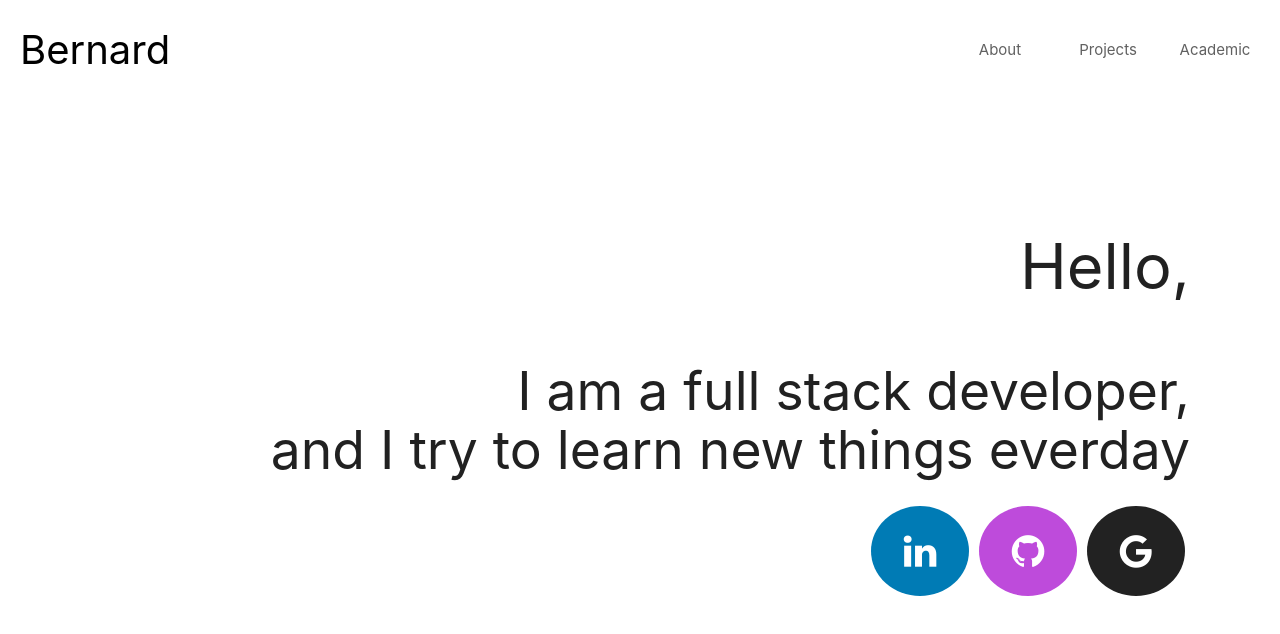
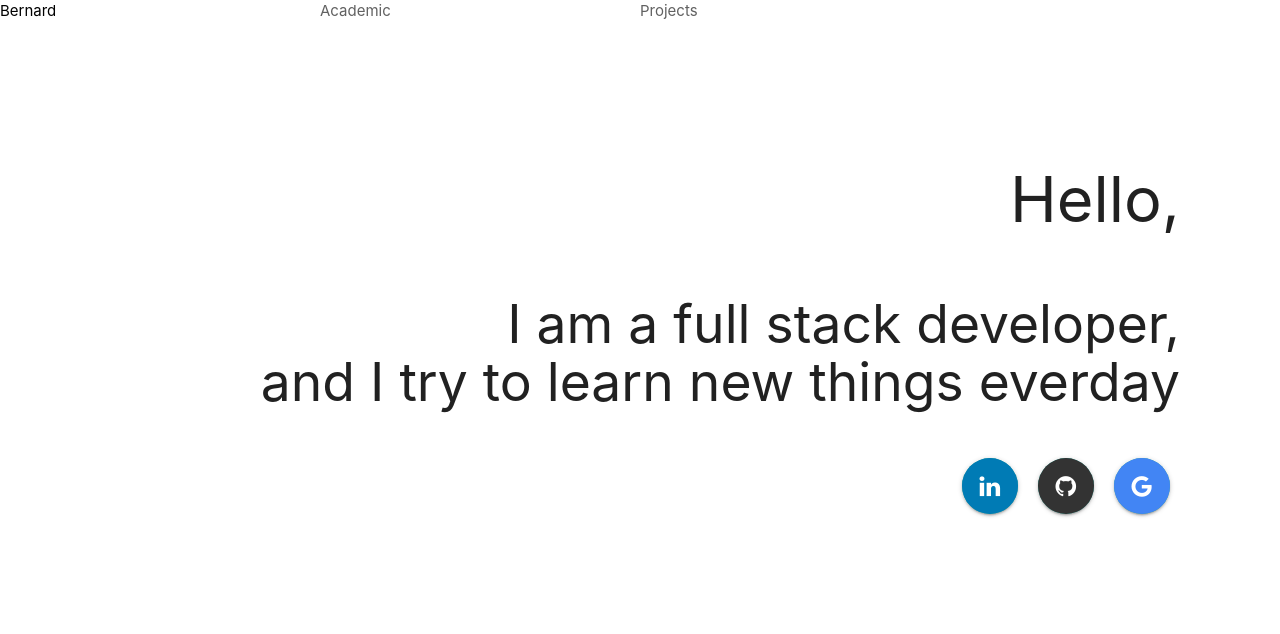
Before and after one commit to bernardpirlea/portfolio, a React (Create React App) app: page / in a window 1280 px wide. Shown: the top 634 px of the page. Built offline with nearby package versions, Linux system fonts and the light colour scheme.

Commit message:
improved layout

```diff
--- a/src/components/Main.js
+++ b/src/components/Main.js
@@ -11,20 +11,33 @@ export default class Main extends Component {
           I am a full stack developer, <br></br> and I try to learn new things
           everday
         </h2>
-        <div id="links">
-          <Link
-            className="fa fa-linkedin"
-            to="https://www.linkedin.com/in/bernardpirlea/"
-          ></Link>
-          <Link
-            className="fa fa-github"
-            to="https://github.com/bernardpirlea"
-          ></Link>
-          <Link
-            className="fa fa-google"
-            to="mailto:pirlea.bernard@gmail.com"
-            target="_top"
-          ></Link>
+        <div>
+          <ul>
+            <li>
+              <Link
+                to="/"
+                className="waves-effect waves-light btn-floating btn-large social linkedin"
+              >
+                <i className="fa fa-linkedin"></i>
+              </Link>
+            </li>
+            <li>
+              <Link
+                to="/"
+                className="waves-effect waves-light btn-floating btn-large social github"
+              >
+                <i className="fa fa-github"></i>
+              </Link>
+            </li>
+            <li>
+              <Link
+                to="google-mail"
+                className="waves-effect waves-light btn-floating btn-large social google"
+              >
+                <i className="fa fa-google"></i>
+              </Link>
+            </li>
+          </ul>
         </div>
       </div>
     );
--- a/src/components/Navbar.js
+++ b/src/components/Navbar.js
@@ -6,22 +6,16 @@ export class Navbar extends Component {
   render() {
     return (
       <div id="navbar">
-        <div id="logo">
         <Link className="black-text" to="/">
           Bernard
         </Link>
-        </div>
-        <div id="links">
-          <Link className="grey-text text-darken-2" to="/about">
-            About
+        <Link className="grey-text text-darken-2" to="/academic">
+          Academic
         </Link>
         <Link className="grey-text text-darken-2" to="/projects">
           Projects
         </Link>
-          <Link className="grey-text text-darken-2" to="/academic">
-            Academic
-          </Link>
-        </div>
+        <Link className="grey-text text-darken-2" to="/academic"></Link>
       </div>
     );
   }
--- a/src/style/Main.css
+++ b/src/style/Main.css
@@ -1,38 +1,21 @@
 #mainContent {
   display: grid;
   text-align: right;
-  margin: 90px;
-}
-.fa {
-  padding: 26px;
-  font-size: 38px;
-  text-align: center;
-  text-decoration: none;
-  margin: 5px;
-  border-radius: 90%;
+  margin: 100px;
 }
 
-#links {
-  display: grid;
-  justify-content: end;
-  grid-template-columns: 10% 10% 10%;
+li {
+  display: inline-block;
+  margin: 10px 10px;
 }
-
-.fa:hover {
-  opacity: 0.7;
+.fa-google {
+  background-color: #4285f4;
 }
 
 .fa-linkedin {
-  background: #007bb5;
-  color: white;
+  background-color: #007bb5;
 }
 
 .fa-github {
-  background: #be4bdb;
-  color: white;
+  background-color: #333;
 }
-
-.fa-google {
-  background: #222;
-  color: white;
-}
--- a/src/style/Navbar.css
+++ b/src/style/Navbar.css
@@ -1,22 +1,4 @@
 #navbar {
   display: grid;
-  min-height: 100px;
-  grid-auto-flow: column;
-  grid-template-columns: 20% 80%;
+  grid-template-columns: repeat(4, 1fr);
 }
-
-#logo {
-  display: grid;
-  justify-content: start;
-  align-content: center;
-  margin-left: 20px;
-  font-size: 40px;
-}
-
-#links {
-  margin-left: 20px;
-  display: grid;
-  grid-auto-flow: right;
-  align-content: center;
-  grid-template-columns: 10% 10% 10%;
-}
```
Lines whose indentation alone changed are shown as unchanged.
